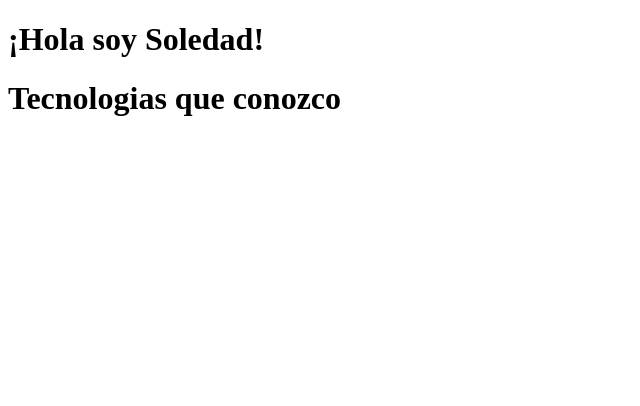
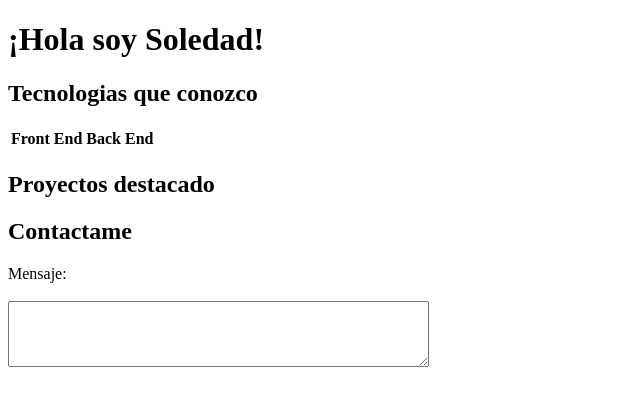
Before and after one commit to SSHope-00/Fundamentos-de-Web, a plain HTML site: page practica3_HTML_portafolio.html in a window 1280 px wide. Shown: the whole page, without its empty margins (0-640 px from the left). Drawn offline with Linux system fonts and the light colour scheme.

Commit message:
avance practica 3

```diff
--- a/practica3_HTML_portafolio.html
+++ b/practica3_HTML_portafolio.html
@@ -1,12 +1,32 @@
 <!DOCTYPE html>
 <html>
+
 <head>
     <meta charset="UTF-8" />
     <title>Portafolio</title>
 </head>
+
 <body>
     <h1> ¡Hola soy Soledad!</h1>
-    <h1> Tecnologias que conozco</h1>
+    <h2> Tecnologias que conozco</h2>
+    <table>
+        <tr>
+            <th> Front End</th>
+            <th> Back End</th>
+
+        </tr>
+    </table>
+
+    <h2> Proyectos destacado</h2>
+
+    <h2> Contactame</h2>
+    <form>
+        <label> Mensaje:</label><br> </br>
+        <textarea id="descripcion" name="descripcion" rows="4" cols="50"></textarea>
+
+    </form>
+
 
 </body>
+
 </html>
```
